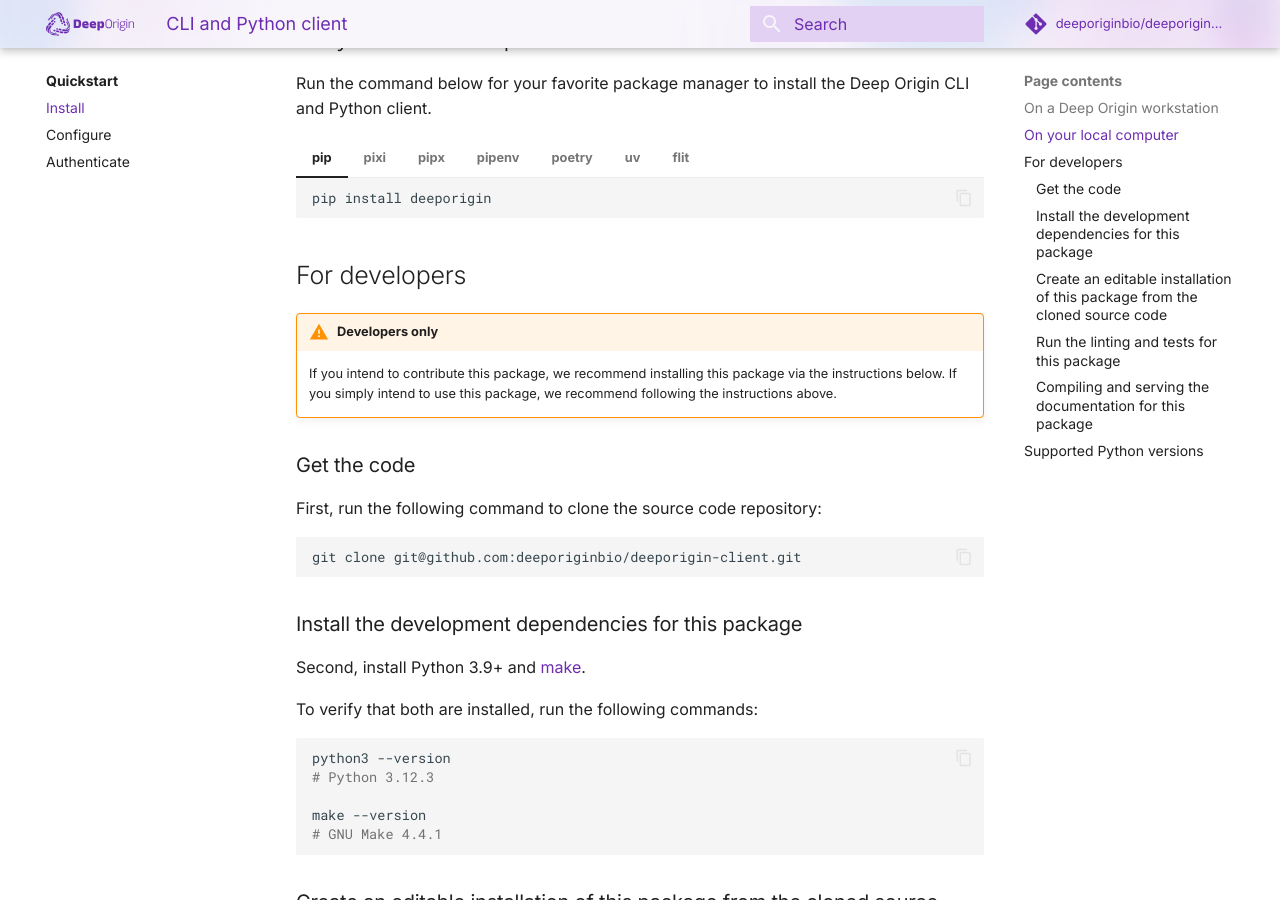
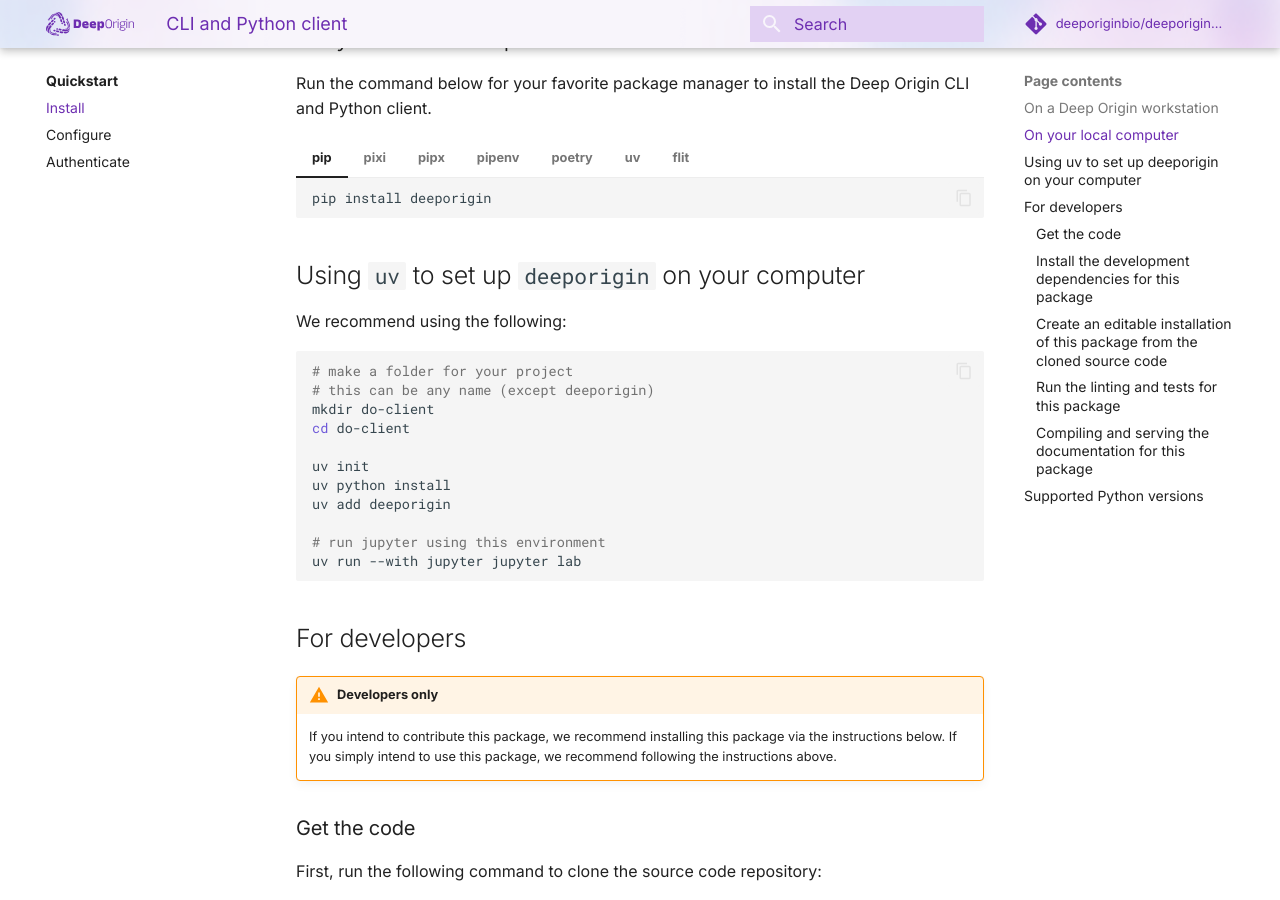
Before and after one commit to deeporiginbio/deeporigin-client, an MkDocs documentation site: the page built from docs/install.md, in a window 1280 px wide and 900 px high, scrolled down 366 px. Built offline with MkDocs 1.6.1 and Material for MkDocs 9.7.7, drawn with Linux system fonts in a browser that asks for light colours; comment, search, counter and statistics services are not loaded.

Commit message:
feat: added instructions on setting up do-client

````diff
--- a/docs/install.md
+++ b/docs/install.md
@@ -52,6 +52,24 @@
     ```bash
     flit install deeporigin
     ```
+
+## Using `uv` to set up `deeporigin` on your computer
+
+We recommend using the following:
+
+```bash
+# make a folder for your project
+# this can be any name (except deeporigin)
+mkdir do-client
+cd do-client
+
+uv init
+uv python install
+uv add deeporigin
+
+# run jupyter using this environment
+uv run --with jupyter jupyter lab
+```
 
 ## For developers
 
````
